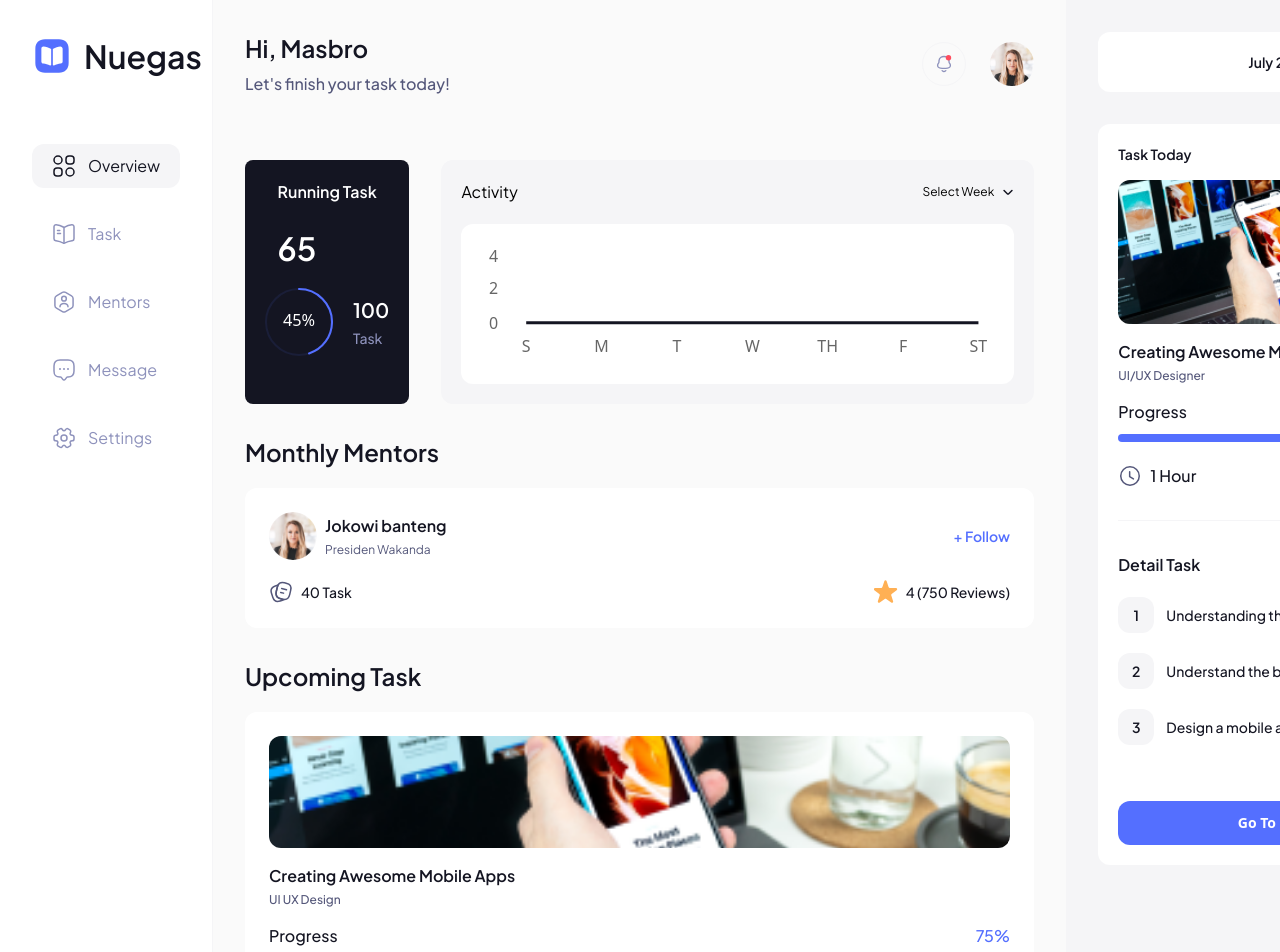
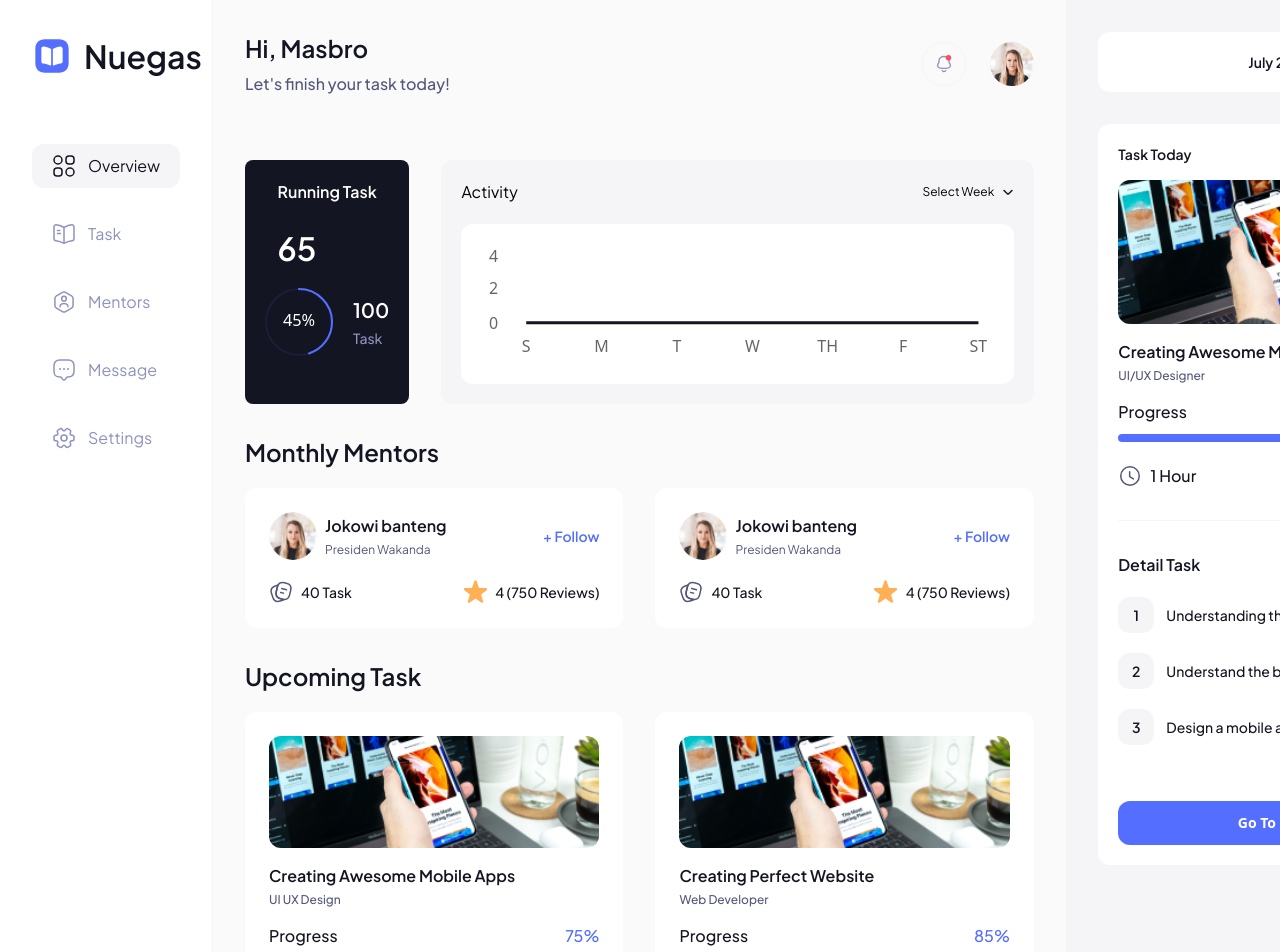
Before and after one commit to pujiragil/nuegas, a React (Vite) app: page / in a window 1280 px wide. Shown: the top 952 px of the page. Built offline with nearby package versions, Linux system fonts and the light colour scheme.

Commit message:
added breakpoints & slidesPerView for different screen size

```diff
--- a/src/components/Slider/Mentor/index.tsx
+++ b/src/components/Slider/Mentor/index.tsx
@@ -8,7 +8,39 @@ import { Mentor } from "../../Card";
 
 const MentorSlider = () => {
   return (
-    <Swiper modules={[Navigation]} slidesPerView={1}>
+    <Swiper
+      modules={[Navigation]}
+      breakpoints={{
+        320: {
+          slidesPerView: 1,
+          spaceBetween: 32,
+        },
+        1024: {
+          slidesPerView: 2,
+          spaceBetween: 32,
+        },
+      }}
+    >
+      <SwiperSlide>
+        <Mentor
+          avatar="/profile.png"
+          name="Jokowi banteng"
+          jobTitle="Presiden Wakanda"
+          tasks={40}
+          stars={4.0}
+          reviews={750}
+        />
+      </SwiperSlide>
+      <SwiperSlide>
+        <Mentor
+          avatar="/profile.png"
+          name="Jokowi banteng"
+          jobTitle="Presiden Wakanda"
+          tasks={40}
+          stars={4.0}
+          reviews={750}
+        />
+      </SwiperSlide>
       <SwiperSlide>
         <Mentor
           avatar="/profile.png"
--- a/src/components/Slider/Task/index.tsx
+++ b/src/components/Slider/Task/index.tsx
@@ -1,14 +1,38 @@
 import { Swiper, SwiperSlide } from "swiper/react";
 import { Navigation } from "swiper";
 
-import "swiper/css"
-import "swiper/css/navigation"
+import "swiper/css";
+import "swiper/css/navigation";
 
 import { Task } from "../../Card";
 
 const TaskSlider = () => {
   return (
-    <Swiper modules={[Navigation]} slidesPerView={1}>
+    <Swiper
+      modules={[Navigation]}
+      breakpoints={{
+        320: { slidesPerView: 1, spaceBetween: 32 },
+        1024: { slidesPerView: 2, spaceBetween: 32 },
+      }}
+    >
+      <SwiperSlide>
+        <Task
+          thumbnail="/task.png"
+          title="Creating Awesome Mobile Apps"
+          category="UI UX Design"
+          progress={75}
+          deadline={3}
+        />
+      </SwiperSlide>
+      <SwiperSlide>
+        <Task
+          thumbnail="/task.png"
+          title="Creating Perfect Website"
+          category="Web Developer"
+          progress={85}
+          deadline={4}
+        />
+      </SwiperSlide>
       <SwiperSlide>
         <Task
           thumbnail="/task.png"
```
